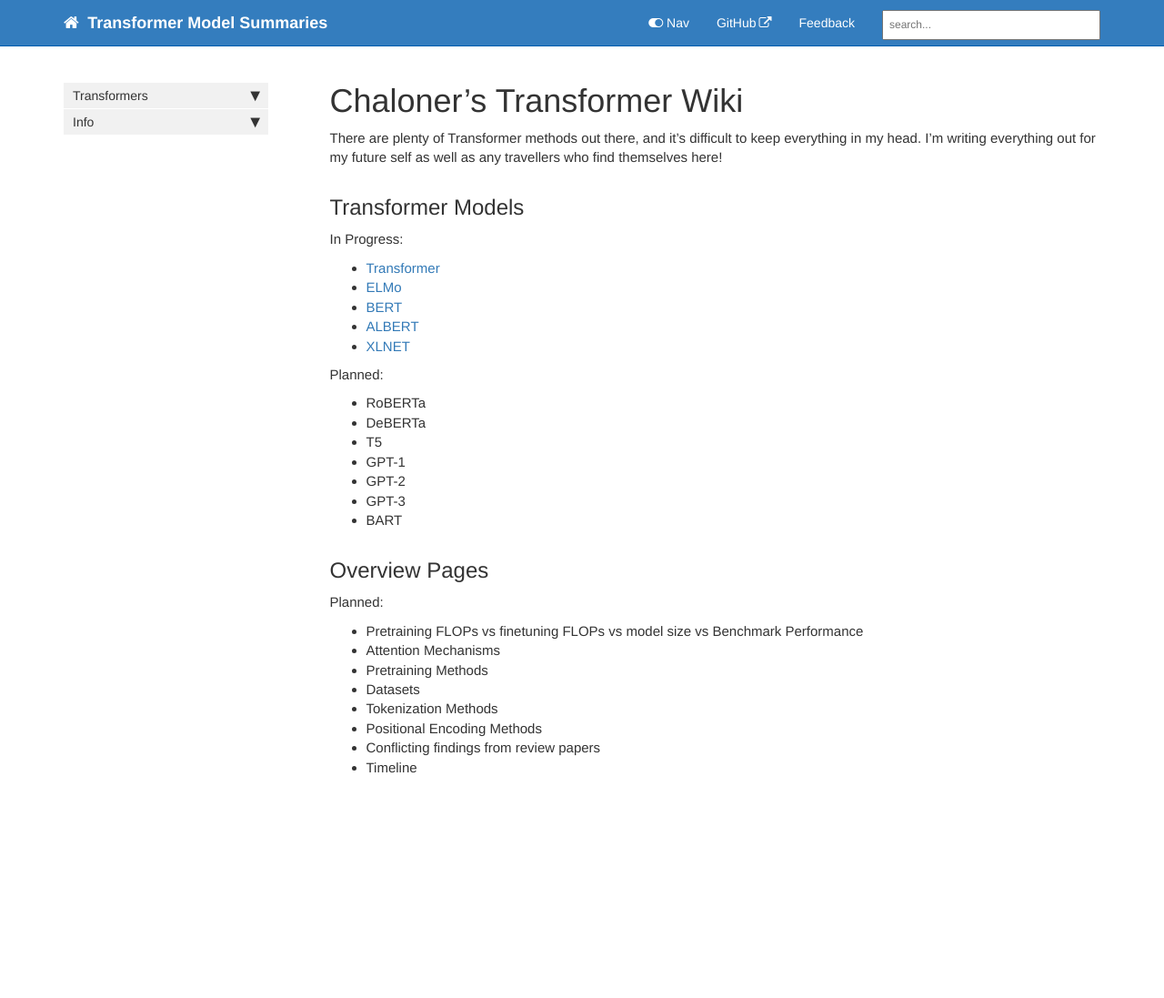
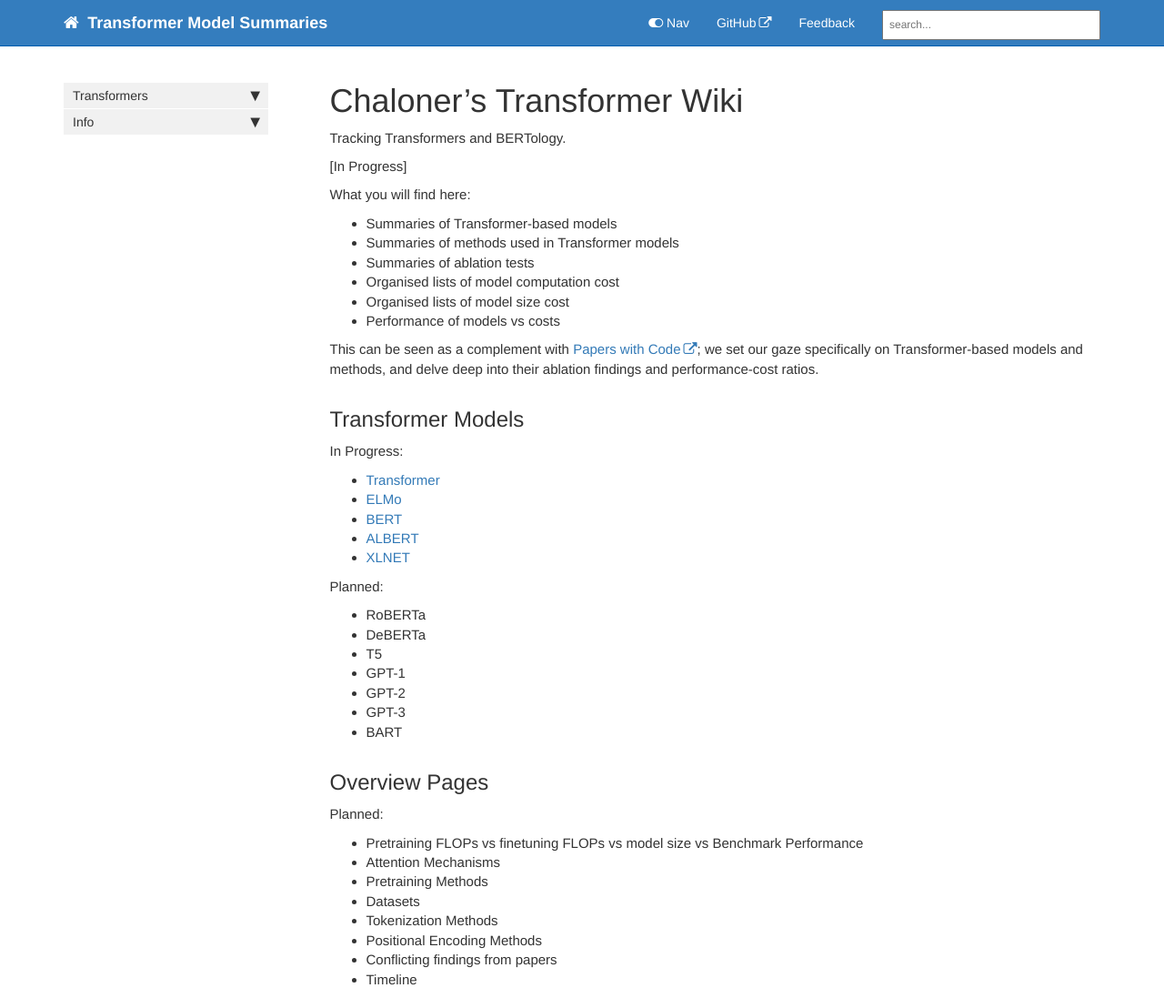
Before and after one commit to AlexChaloner/Transformer-Model-Summaries, a Jekyll site: the page built from index.md, in a window 1280 px wide. Shown: the whole page at 91% size. Built offline with Jekyll 4.4.1, drawn with Linux system fonts in a browser that asks for light colours; comment, search, counter and statistics services are not loaded; our own code applies the rules of GitHub Pages for plain Markdown files; before the commit the page ends 900 px from its top, so only the background shows below that.

Commit message:
Update homepage

```diff
--- a/index.md
+++ b/index.md
@@ -4,7 +4,21 @@
 
 # Chaloner's Transformer Wiki
 
-There are plenty of Transformer methods out there, and it's difficult to keep everything in my head. I'm writing everything out for my future self as well as any travellers who find themselves here!
+Tracking Transformers and BERTology.
+
+[In Progress]
+
+What you will find here:
+
+* Summaries of Transformer-based models
+* Summaries of methods used in Transformer models
+* Summaries of ablation tests
+* Organised lists of model computation cost
+* Organised lists of model size cost
+* Performance of models vs costs
+
+
+This can be seen as a complement with [Papers with Code](https://paperswithcode.com/); we set our gaze specifically on Transformer-based models and methods, and delve deep into their ablation findings and performance-cost ratios.
 
 ## Transformer Models
 
@@ -36,7 +50,7 @@
 * Datasets
 * Tokenization Methods
 * Positional Encoding Methods
-* Conflicting findings from review papers
+* Conflicting findings from papers
 * Timeline
 
 [Transformer]: transformer
```
